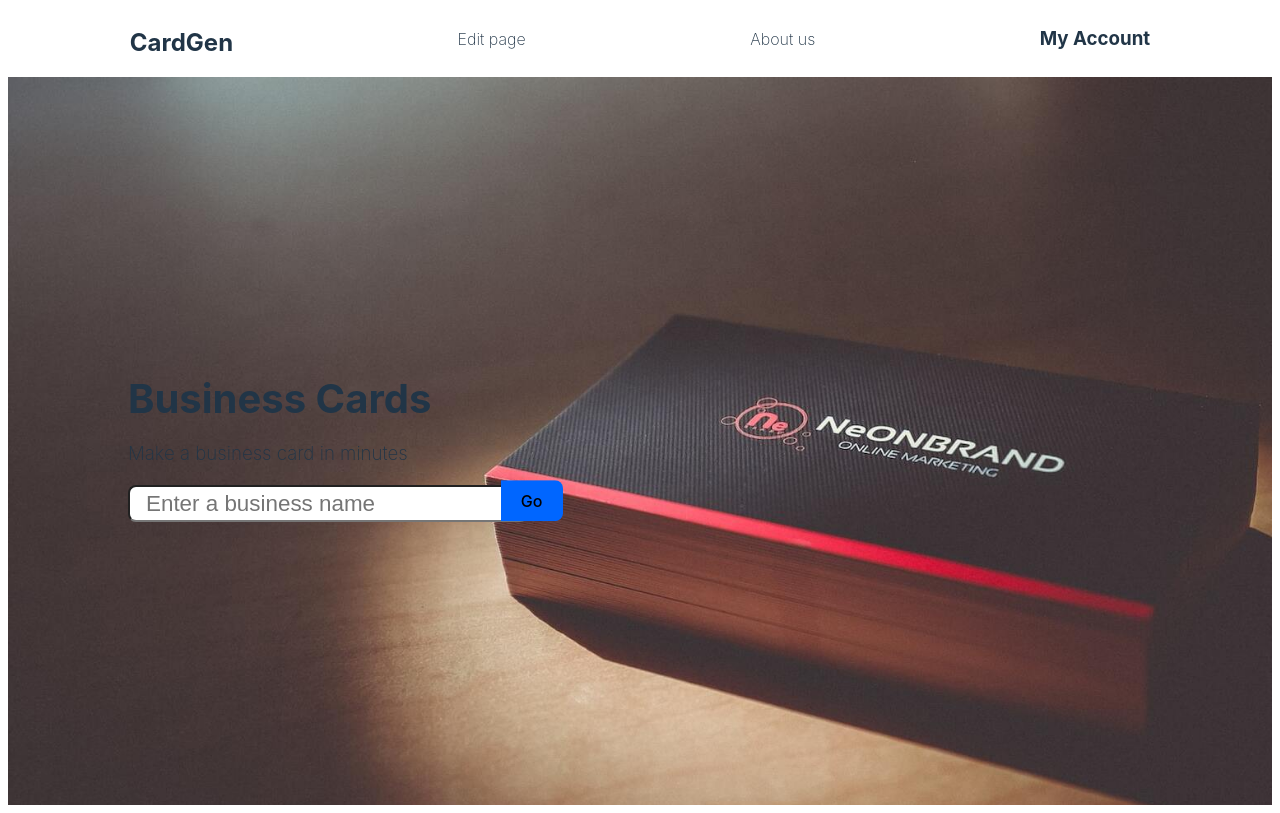
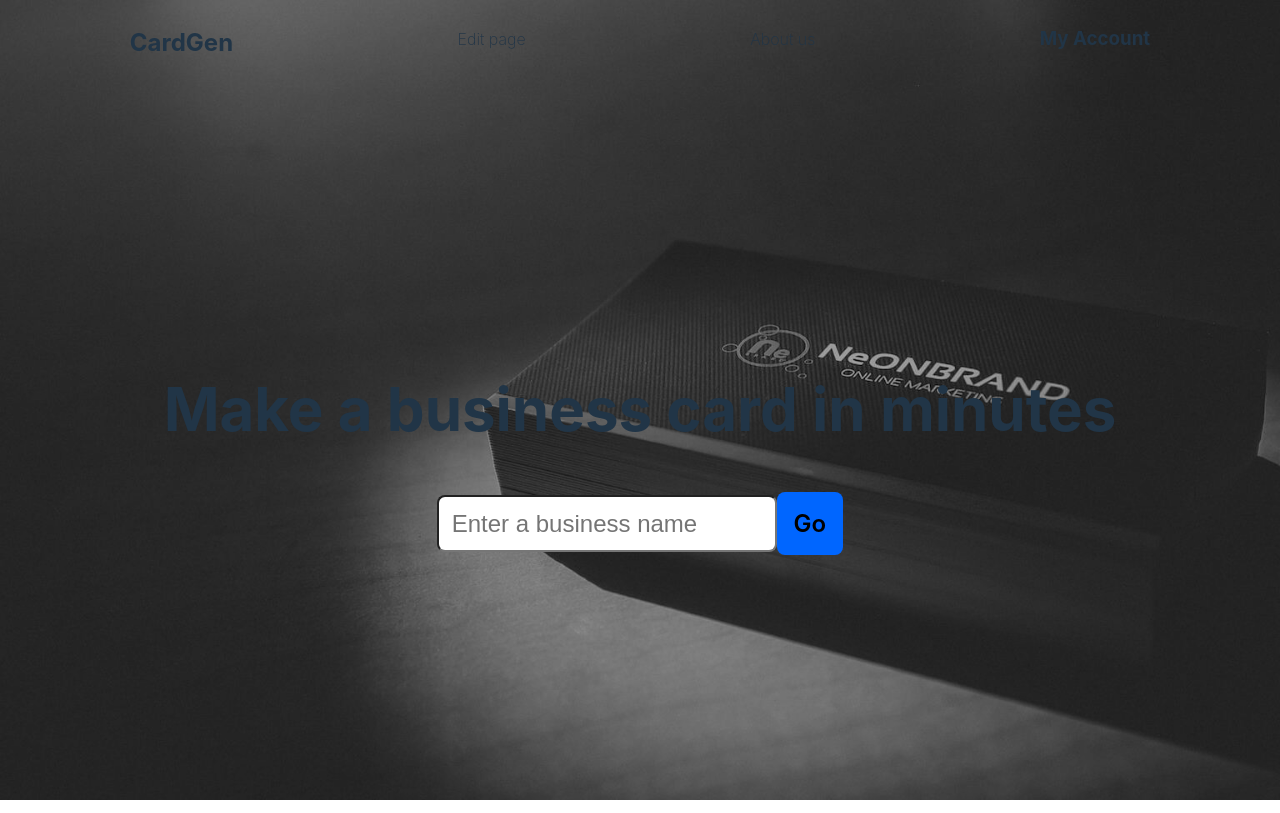
Before and after one commit to kurayami07734/card-gen, a Svelte app: page / in a window 1280 px wide. Built offline with nearby package versions, Linux system fonts and the light colour scheme.

Commit message:
simplified the homepage

```diff
--- a/package.json
+++ b/package.json
@@ -19,6 +19,7 @@
     "vite": "^4.0.0"
   },
   "dependencies": {
+    "dotenv": "^16.0.3",
     "fabric": "^5.3.0",
     "firebase": "^9.15.0"
   }
--- a/src/pages/homePage.svelte
+++ b/src/pages/homePage.svelte
@@ -2,70 +2,59 @@
     let value = "";
 </script>
 
-<div class="background">
+<div class="background" />
 <section>
     <div class="hero">
-            <h1>Business Cards</h1>
-            <h3>Make a business card in minutes</h3>
+        <h1>Make a business card in minutes</h1>
     </div>
     <div class="cta">
         <input type="search" bind:value placeholder="Enter a business name" />
         <button>Go</button>
     </div>
 </section>
-</div>
 
 <style>
     section {
         display: flex;
         justify-content: center;
         flex-direction: column;
-        align-items: flex-start;
+        align-items: center;
+        z-index: 2;
         height: 91vh;
-        margin-left: 15vh;
     }
     h1 {
-        font-size: 40px;
-        line-height: 1.24rem;
-    }
-    h3 {
-        font-weight: 200;
+        font-size: 60px;
     }
     .background {
+        position: fixed;
+        top: 0;
+        left: 0;
+        width: 100vw;
+        height: 100vh;
+        z-index: -1;
         background-image: url("../assets/dark-card-bg.jpg");
         background-size: cover;
+        filter: grayscale(1) brightness(0.65);
+    }
+    .cta {
+        display: flex;
+        justify-content: center;
+        align-items: center;
     }
     .cta > button {
         background-color: #0066ff;
-        width: 60vw;
+        padding: 1rem;
+        font-size: 1.5rem;
+        font-weight: 600;
+        max-width: 60vw;
     }
     .cta > input {
-        padding: 0.23rem;
-        padding-left: 1rem;
+        padding: 0.8rem;
+        /* padding-left: 1rem; */
         background-color: white;
         border-radius: 8px;
-        font-size: 1.3rem;
-        width: 60vw;
+        font-size: 1.5rem;
+        max-width: 60vw;
         color: black;
     }
-    @media (min-width: 800px) {
-        .cta > input {
-            padding: 0.23rem;
-            padding-left: 1rem;
-            background-color: white;
-            border-top-left-radius: 8px;
-            border-bottom-left-radius: 8px;
-            font-size: 1.4rem;
-            width: 400px;
-            color: black;
-        }
-        .cta > button {
-            transform: translate(-2rem, -0.238rem);
-            z-index: 2;
-            background-color: #0066ff;
-            border-top-left-radius: 0;
-            width: auto;
-            border-bottom-left-radius: 0;
-        }
-    }
 </style>
```
Also changed, not shown: 2 other files (tests, documents, lock files or other folders). Lines whose indentation alone changed are shown as unchanged.
